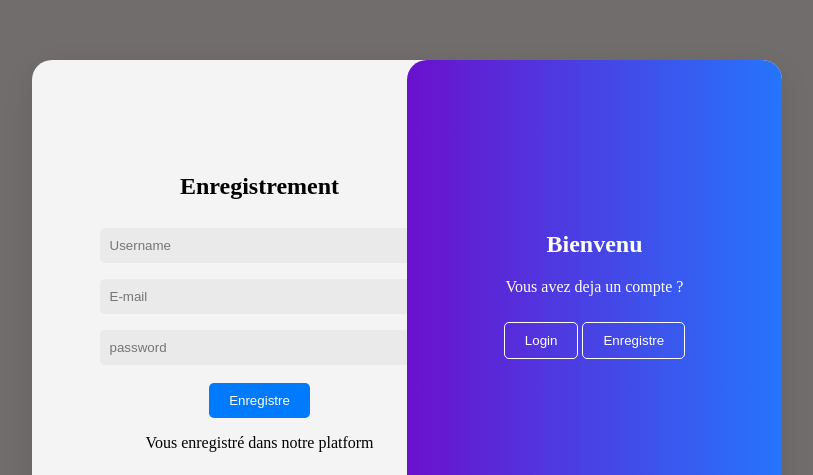
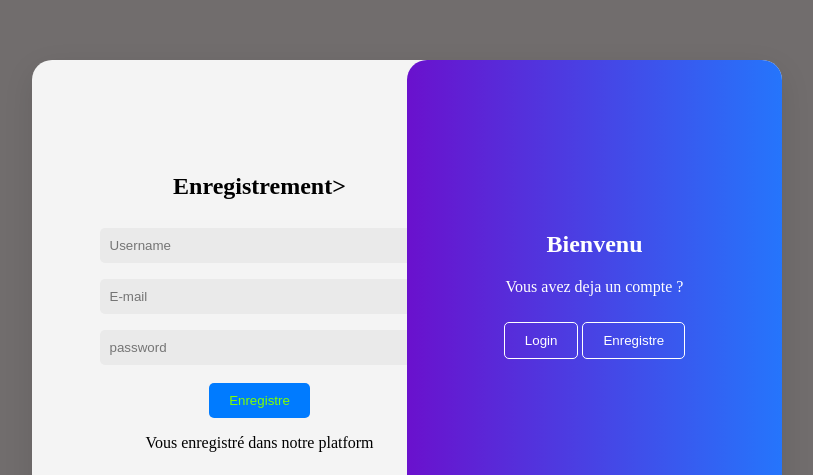
Before and after one commit to Heritier577/mon-premier-projet, a plain HTML site: page index.html in a window 1280 px wide. Shown: the part 123-598 px from the top of the page, without its empty margins (233-1046 px from the left). Drawn offline with Linux system fonts and the light colour scheme.

Commit message:
Changement de la couleur

```diff
--- a/index.html
+++ b/index.html
@@ -11,11 +11,11 @@
     <!-- Formulaires -->
         <div class="Inscription Enregistrement">
             <form>
-            <h2>Enregistrement</h2>
+            <h2>Enregistrement></h2>
             <input type="text" placeholder="Username">
             <input type="email" placeholder="E-mail">
             <input type="password" placeholder="password">
-            <button>Enregistre</button>
+            <button style="color: chartreuse;">Enregistre</button>
             <p>Vous enregistré dans notre platform</p>
             <div class="social">
                 <a href=""><img src="d:\MINI PROET HTML, CSS, JAVA SCRIPT\images\47f9561ea8a5160484cfa85ba40188e1.jpg" alt="Facebook"></a>
```
